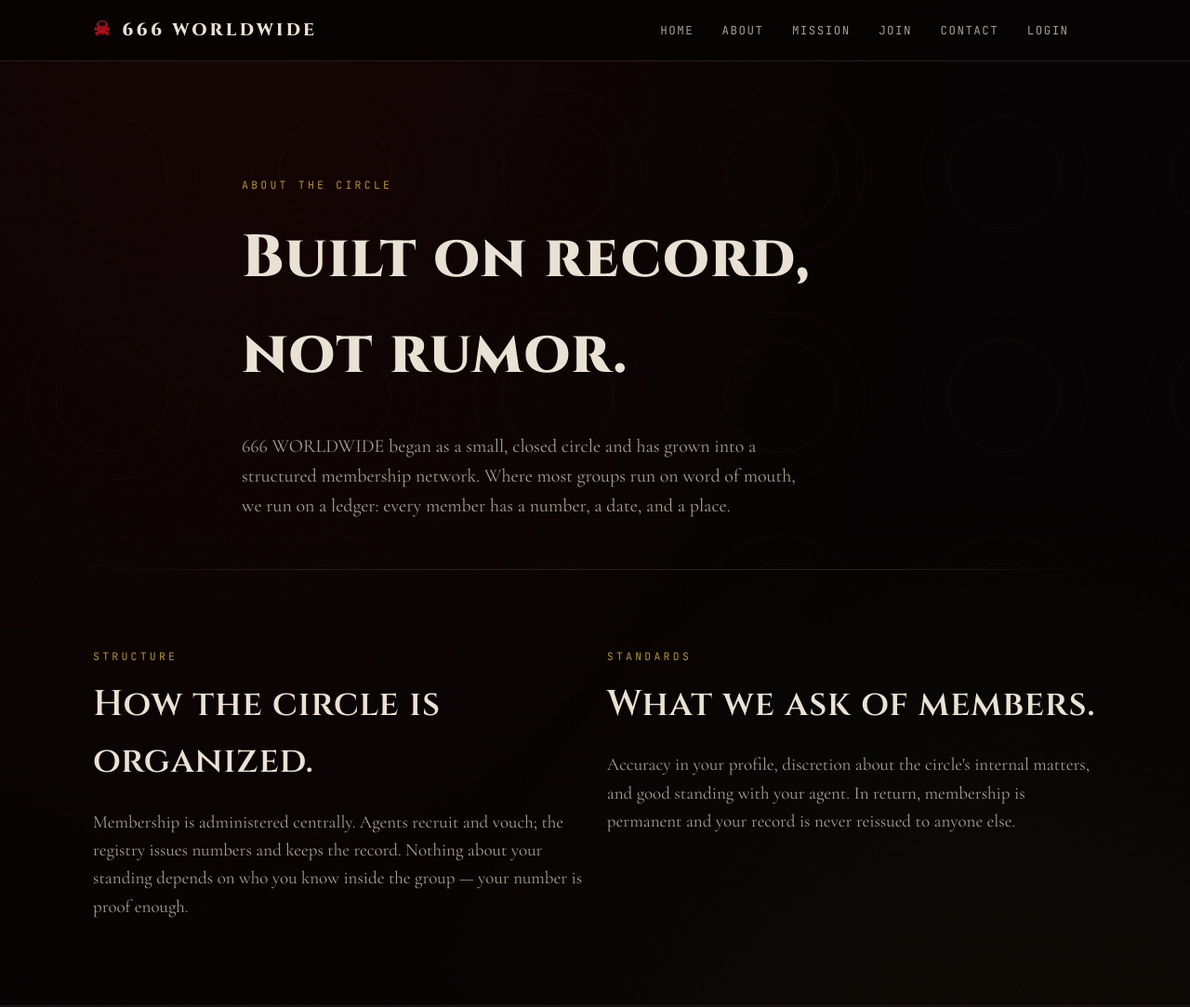
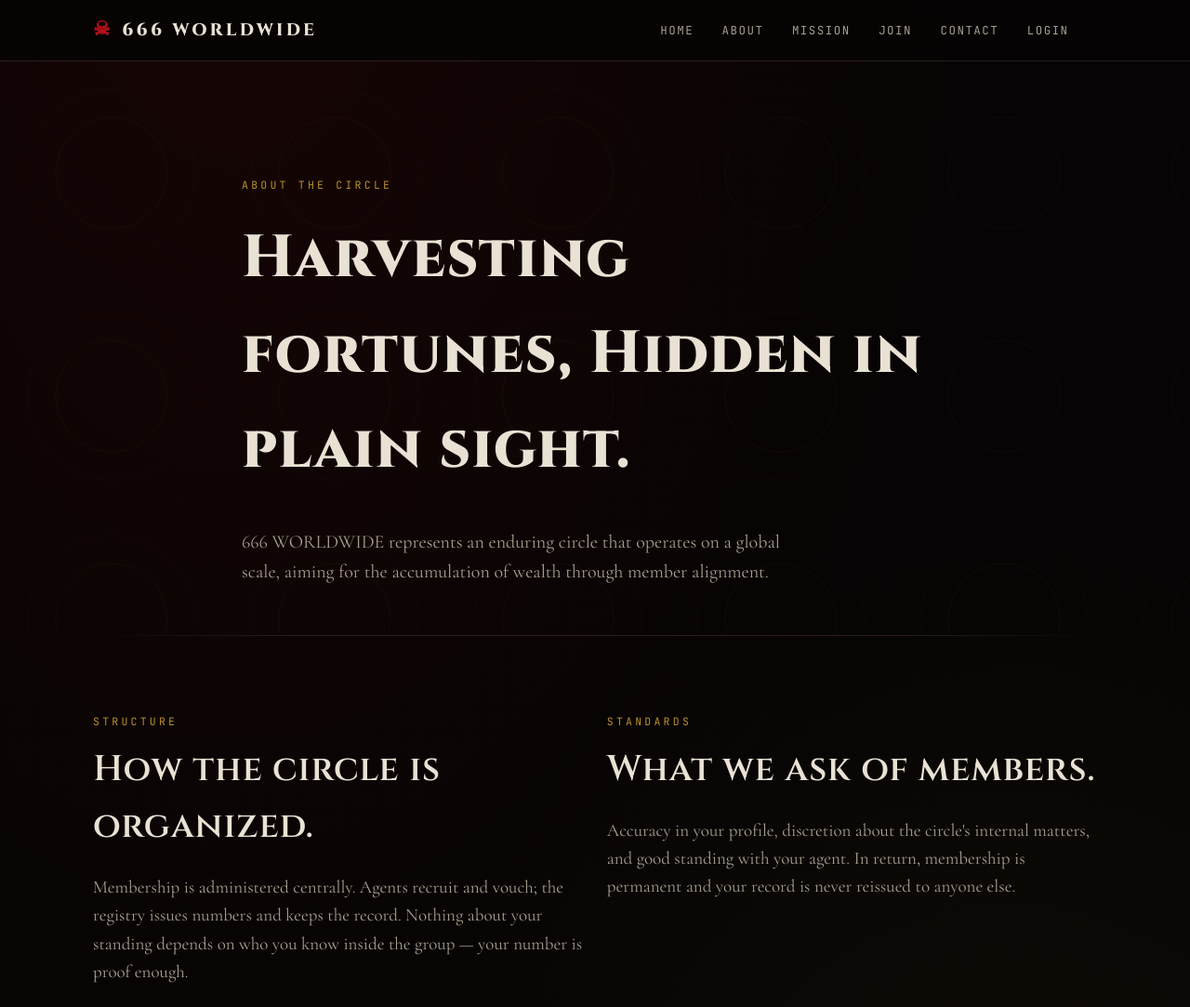
Before and after one commit to 666-worldwide/666-worldwide, a website: page public/about.html in a window 1280 px wide. Shown: the top 1083 px of the page at 93% size. Drawn offline with nearby package versions, Linux system fonts and the light colour scheme.

Commit message:
Add files via upload

```diff
--- a/public/about.html
+++ b/public/about.html
@@ -28,10 +28,8 @@
   <section class="hero" style="padding-bottom: 2rem;">
     <div class="container hero-inner">
       <p class="eyebrow">About the Circle</p>
-      <h1>Built on record, not rumor.</h1>
-      <p class="lede">666 WORLDWIDE began as a small, closed circle and has grown into a structured
-        membership network. Where most groups run on word of mouth, we run on a ledger: every member
-        has a number, a date, and a place.</p>
+      <h1>Harvesting fortunes, Hidden in plain sight.</h1>
+      <p class="lede">666 WORLDWIDE represents an enduring circle that operates on a global scale, aiming for the accumulation of wealth through member alignment.</p>
     </div>
   </section>
 
```
Also changed, not shown: public/mission.html (+3 -3 lines).
